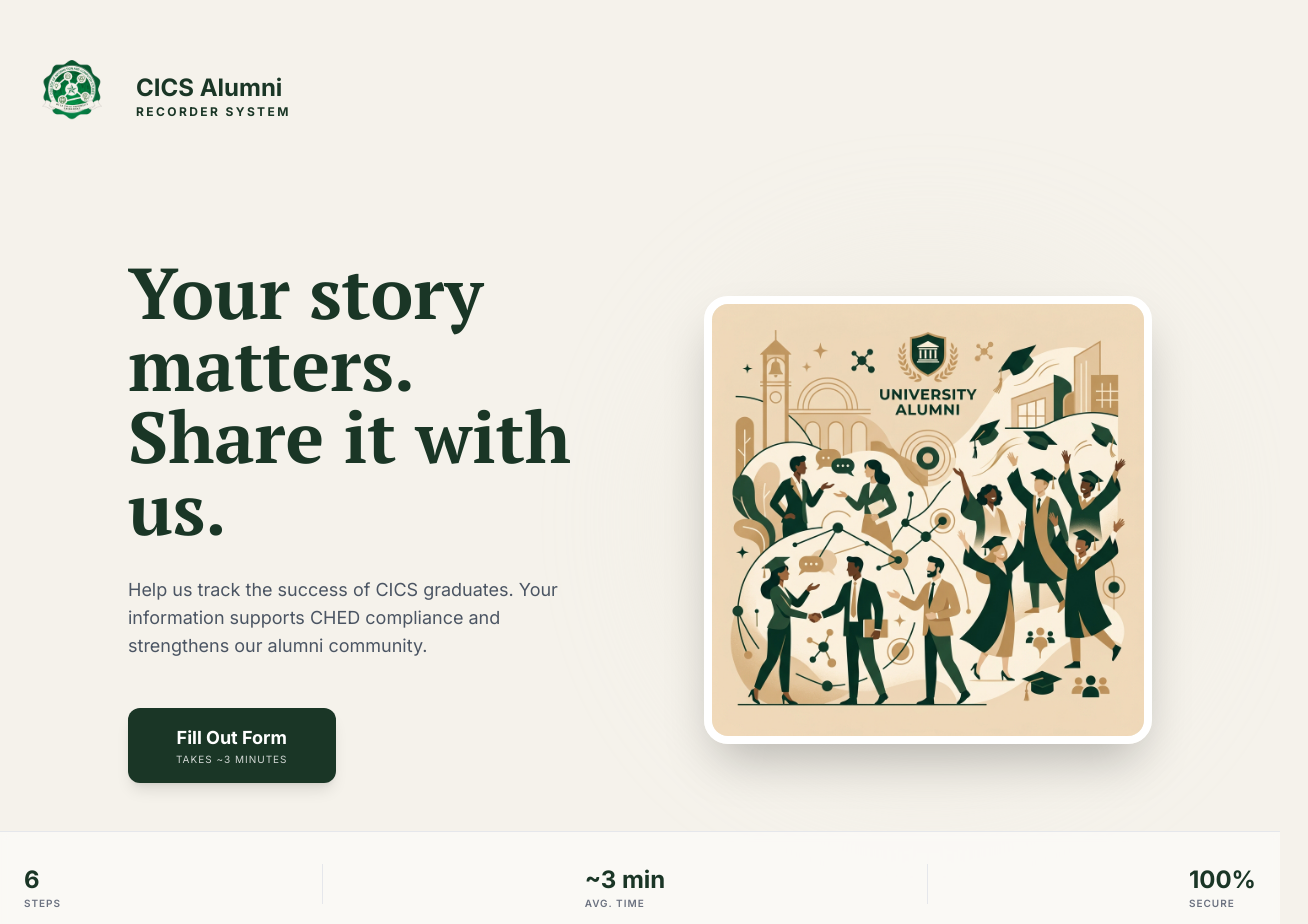
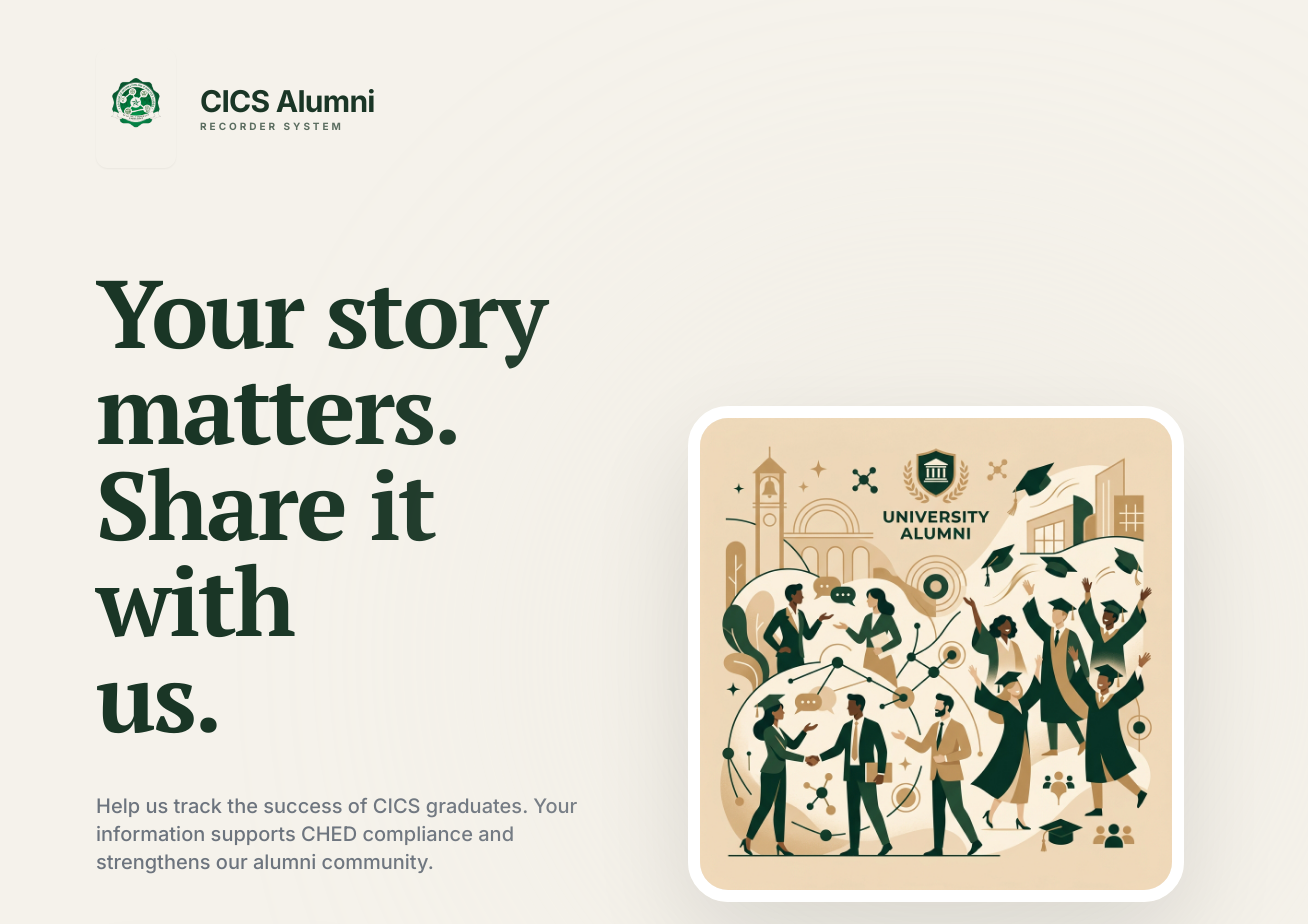
Before and after one commit to timothydevcastro/cics_alumni, a Next.js app: page / in a window 1280 px wide. Shown: the top 924 px of the page, 1308 px wide, since content can reach past the window. Built offline with nearby package versions, Linux system fonts and the light colour scheme.

Commit message:
Layout: Shifted logo to top-left, text to left, and image to right for corner-to-corner feel

```diff
--- a/app/page.tsx
+++ b/app/page.tsx
@@ -5,51 +5,51 @@ export default function LandingPage() {
   return (
     <div className="min-h-screen bg-[#F5F2EB] text-[#2D332F] font-sans selection:bg-[#1A3626] selection:text-[#F5F2EB] flex flex-col">
       {/* Header */}
-      <header className="w-full px-6 py-6 flex items-center justify-between max-w-7xl mx-auto">
-        <div className="flex items-center gap-4">
-          <Image src="/logo_cics.png" alt="CICS Logo" width={96} height={96} className="rounded-md" />
+      <header className="w-full px-12 md:px-24 py-12 flex items-center justify-between">
+        <div className="flex items-center gap-6">
+          <Image src="/logo_cics.png" alt="CICS Logo" width={80} height={80} className="rounded-xl shadow-sm" />
           <div>
-            <h1 className="font-bold text-xl md:text-2xl leading-tight text-[#1A3626]">CICS Alumni</h1>
-            <p className="text-xs text-[#1A3626] font-bold uppercase tracking-[0.2em]">RECORDER SYSTEM</p>
+            <h1 className="font-bold text-2xl md:text-3xl leading-tight text-[#1A3626] tracking-tight">CICS Alumni</h1>
+            <p className="text-[10px] text-[#1A3626] font-bold uppercase tracking-[0.3em] opacity-70">RECORDER SYSTEM</p>
           </div>
         </div>
       </header>
 
       {/* Main Content */}
-      <main className="flex-1 max-w-7xl mx-auto px-6 pt-8 md:pt-16 pb-12 grid md:grid-cols-2 gap-12 md:gap-32 items-center">
+      <main className="flex-1 px-12 md:px-24 py-12 grid md:grid-cols-2 gap-12 md:gap-24 items-center">
         {/* Left Column */}
-        <div className="space-y-6 md:space-y-8 max-w-xl text-center md:text-left">
-          <h2 className="font-serif text-4xl sm:text-5xl md:text-7xl font-bold leading-[1.1] text-[#1A3626]">
+        <div className="space-y-8 md:space-y-12">
+          <h2 className="font-serif text-5xl sm:text-7xl md:text-8xl font-bold leading-[0.95] text-[#1A3626] tracking-tight text-left">
             Your story<br />
             matters.<br />
             Share it with<br />
             us.
           </h2>
 
-          <p className="text-base md:text-lg text-gray-600 leading-relaxed max-w-md mx-auto md:mx-0">
+          <p className="text-lg md:text-xl text-gray-600 leading-relaxed max-w-lg font-medium opacity-80 text-left">
             Help us track the success of CICS graduates. Your information supports CHED compliance and strengthens our alumni community.
           </p>
 
-          <div className="pt-4 flex flex-col items-center md:items-start gap-4">
+          <div className="pt-6 flex flex-col items-start gap-6">
             <Link
               href="/form"
-              className="w-full sm:w-auto bg-[#1A3626] text-white hover:bg-[#12261a] transition-all transform hover:scale-[1.02] active:scale-[0.98] font-bold py-4 px-12 rounded-xl shadow-lg flex flex-col items-center"
+              className="w-full sm:w-auto bg-[#1A3626] text-white hover:bg-[#12261a] transition-all transform hover:scale-[1.05] active:scale-[0.95] font-bold py-6 px-16 rounded-2xl shadow-[0_20px_50px_rgba(26,54,38,0.2)] flex flex-col items-center group"
             >
-              <span className="text-lg">Fill Out Form</span>
-              <span className="text-[10px] opacity-80 uppercase tracking-widest font-normal">Takes ~3 minutes</span>
+              <span className="text-xl mb-1 group-hover:tracking-wider transition-all">Fill Out Form</span>
+              <span className="text-[10px] opacity-60 uppercase tracking-[0.2em] font-bold">Takes ~3 minutes</span>
             </Link>
           </div>
         </div>
 
         {/* Right Column - Image */}
-        <div className="relative w-full max-w-md mx-auto order-last md:order-none mt-8 md:mt-0 flex justify-center items-center">
-          <div className="absolute inset-0 bg-[#E8E4D9] rounded-full opacity-40 blur-3xl scale-110"></div>
-          <div className="relative z-10 w-full rounded-3xl overflow-hidden border-8 border-white shadow-2xl transition-transform duration-500">
+        <div className="relative w-full flex justify-end items-center">
+          <div className="absolute inset-0 bg-[#E8E4D9] rounded-full opacity-30 blur-[100px] scale-150"></div>
+          <div className="relative z-10 w-full max-w-[650px] rounded-[40px] overflow-hidden border-[12px] border-white shadow-[0_40px_100px_rgba(0,0,0,0.1)]">
             <Image
               src="/alumni_illustration.png"
               alt="Alumni Networking"
-              width={500}
-              height={500}
+              width={800}
+              height={800}
               className="w-full h-auto object-cover"
               priority
             />
@@ -58,21 +58,21 @@ export default function LandingPage() {
       </main>
 
       {/* Simplified Footer Stats */}
-      <footer className="w-full border-t border-gray-200 bg-white/50 backdrop-blur-sm py-8 px-6 mt-auto">
-        <div className="max-w-7xl mx-auto flex flex-wrap justify-center md:justify-between gap-8 text-center md:text-left">
-          <div>
-            <p className="text-2xl font-bold text-[#1A3626]">6</p>
-            <p className="text-[10px] uppercase tracking-widest text-gray-500 font-semibold">Steps</p>
+      <footer className="w-full border-t border-gray-100 bg-white/40 backdrop-blur-md py-12 px-12 md:px-24 mt-auto">
+        <div className="flex flex-wrap justify-between items-center gap-12">
+          <div className="flex flex-col items-start">
+            <p className="text-4xl font-bold text-[#1A3626] mb-1">6</p>
+            <p className="text-[10px] uppercase tracking-[0.2em] text-gray-400 font-bold">Steps to Complete</p>
           </div>
-          <div className="h-10 w-px bg-gray-200 hidden md:block"></div>
-          <div>
-            <p className="text-2xl font-bold text-[#1A3626]">~3 min</p>
-            <p className="text-[10px] uppercase tracking-widest text-gray-500 font-semibold">Avg. Time</p>
+          <div className="h-12 w-px bg-gray-200 hidden lg:block opacity-50"></div>
+          <div className="flex flex-col items-start">
+            <p className="text-4xl font-bold text-[#1A3626] mb-1">~3 min</p>
+            <p className="text-[10px] uppercase tracking-[0.2em] text-gray-400 font-bold">Estimated Time</p>
           </div>
-          <div className="h-10 w-px bg-gray-200 hidden md:block"></div>
-          <div>
-            <p className="text-2xl font-bold text-[#1A3626]">100%</p>
-            <p className="text-[10px] uppercase tracking-widest text-gray-500 font-semibold">Secure</p>
+          <div className="h-12 w-px bg-gray-200 hidden lg:block opacity-50"></div>
+          <div className="flex flex-col items-start">
+            <p className="text-4xl font-bold text-[#1A3626] mb-1">100%</p>
+            <p className="text-[10px] uppercase tracking-[0.2em] text-gray-400 font-bold">Secure Privacy</p>
           </div>
         </div>
       </footer>
```
